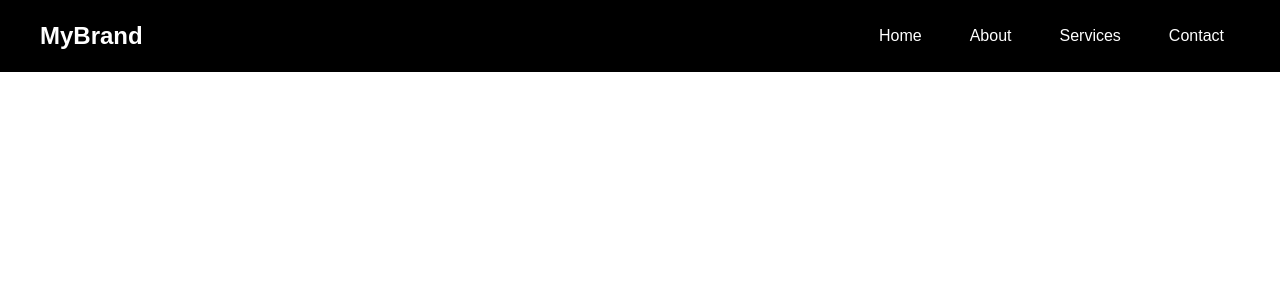
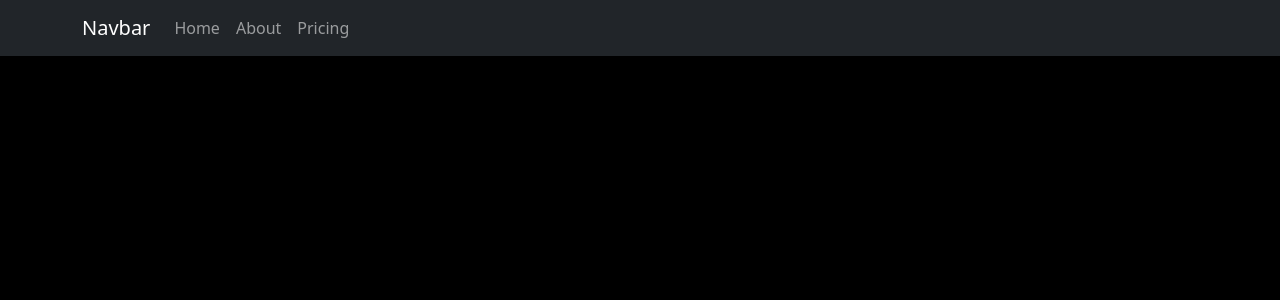
Before and after one commit to SadiqAmaan/interior-dev, a Next.js app: page / in a window 1280 px wide. Shown: the top 300 px of the page. Built offline with nearby package versions, Linux system fonts and the light colour scheme.

Commit message:
Navbar Changes

```diff
--- a/package.json
+++ b/package.json
@@ -13,6 +13,7 @@
     "next": "14.2.6",
     "node": "18.18",
     "react": "^18",
+    "react-bootstrap": "^2.10.4",
     "react-dom": "^18",
     "styled-components": "^6.1.13"
   },
--- /dev/null
+++ b/src/Components/Global/Navbar/Header.jsx
@@ -0,0 +1,22 @@
+import Container from "react-bootstrap/Container";
+import Nav from "react-bootstrap/Nav";
+import Navbar from "react-bootstrap/Navbar";
+
+function Header() {
+  return (
+    <>
+      <Navbar bg="dark" data-bs-theme="dark">
+        <Container>
+          <Navbar.Brand href="#home">Navbar</Navbar.Brand>
+          <Nav className="me-auto">
+            <Nav.Link href="/home">Home</Nav.Link>
+            <Nav.Link href="/features">About</Nav.Link>
+            <Nav.Link href="/pricing">Pricing</Nav.Link>
+          </Nav>
+        </Container>
+      </Navbar>
+    </>
+  );
+}
+
+export default Header;
--- a/src/Components/Global/Navbar/NavStyle.js
+++ /dev/null
@@ -1,83 +0,0 @@
-import styled from 'styled-components';
-
-export const Nav = styled.nav`
-  background-color: black;
-  color: gold;
-  padding: 1rem;
-  display: flex;
-  flex-direction: column;
-  align-items: center;
-
-  .container {
-    max-width: 1200px;
-    width: 100%;
-    display: flex;
-    justify-content: space-between;
-    align-items: center;
-    margin: 0 auto;
-  }
-
-  .brand {
-    color: white;
-    font-size: 1.5rem;
-    font-weight: bold;
-  }
-
-  .menu {
-    display: flex;
-    gap: 1rem;
-
-    @media (max-width: 768px) {
-      display: none;
-    }
-  }
-
-  .menu-item {
-    color: white;
-    text-decoration: none;
-    padding: 0.5rem 1rem;
-    border-radius: 0.25rem;
-    transition: color 0.3s;
-
-    &:hover {
-      color: gold;
-    }
-  }
-
-  .mobile-menu-button {
-    background-color: gold;
-    color: black;
-    border: none;
-    padding: 0.5rem 1rem;
-    border-radius: 0.25rem;
-    cursor: pointer;
-    display: none;
-
-    @media (max-width: 768px) {
-      display: block;
-    }
-  }
-
-  .mobile-menu {
-    display: ${({ isOpen }) => (isOpen ? 'flex' : 'none')};
-    flex-direction: column;
-    gap: 0.5rem;
-    margin-top: 0.5rem;
-
-    @media (min-width: 769px) {
-      display: none;
-    }
-  }
-
-  .mobile-menu-item {
-    color: white;
-    text-decoration: none;
-    padding: 0.5rem 1rem;
-    border-radius: 0.25rem;
-    transition: color 0.3s;
-
-    &:hover {
-      color: gold;
-    }
-  }
-`;
--- a/src/Components/Global/Navbar/Navbar.jsx
+++ /dev/null
@@ -1,31 +0,0 @@
-import React, { useState } from 'react';
-import { Nav } from './NavStyle';
-
-const Navbar = () => {
-  const [isOpen, setIsOpen] = useState(false);
-
-  return (
-    <Nav isOpen={isOpen}>
-      <div className="container">
-        <div className="brand">MyBrand</div>
-        <div className="menu">
-          <a href="#" className="menu-item">Home</a>
-          <a href="#" className="menu-item">About</a>
-          <a href="#" className="menu-item">Services</a>
-          <a href="#" className="menu-item">Contact</a>
-        </div>
-        <button className="mobile-menu-button" onClick={() => setIsOpen(!isOpen)}>
-          {isOpen ? 'Close' : 'Menu'}
-        </button>
-      </div>
-      <div className="mobile-menu">
-        <a href="#" className="mobile-menu-item">Home</a>
-        <a href="#" className="mobile-menu-item">About</a>
-        <a href="#" className="mobile-menu-item">Services</a>
-        <a href="#" className="mobile-menu-item">Contact</a>
-      </div>
-    </Nav>
-  );
-};
-
-export default Navbar;
--- a/src/pages/_app.js
+++ b/src/pages/_app.js
@@ -1,6 +1,8 @@
 import React from 'react'
 import Home from '.'
 import '../styles/index.css'
+import 'bootstrap/dist/css/bootstrap.min.css';
+
 
 const _app = () => {
   return (
--- a/src/pages/index.js
+++ b/src/pages/index.js
@@ -1,12 +1,13 @@
-import Navbar from '@/Components/Global/Navbar/Navbar'
-import React from 'react'
+import Header from "@/Components/Global/Navbar/Header";
+import React from "react";
 
 const index = () => {
   return (
-    <div>
-      <Navbar/>
-    </div>
-  )
-}
+   <div className="main-body">
+    <Header />
+    <div className="main"></div>
+   </div>
+  );
+};
 
-export default index
+export default index;
--- a/src/styles/index.css
+++ b/src/styles/index.css
@@ -1,21 +1,27 @@
-/* Import Tailwind's base styles */
+
 @tailwind base;
-
-/* Import Tailwind's component styles */
 @tailwind components;
-
-/* Import Tailwind's utility styles */
 @tailwind utilities;
 
-/* Additional global styles can be added below */
+
 body {
   font-family: sans-serif;
   margin: 0;
   padding: 0;
+  background: black;
 }
 
-/* Example of additional custom global styles */
 .custom-global-class {
   color: #333;
   background-color: #f8f8f8;
 }
+
+.main-body{
+  background: black;
+  background-color: black !important;
+}
+.main{
+  width: 80%;
+  margin: auto;
+  height: 100vh;
+}
```
Also changed, not shown: src/Utils/useWindowSize.js (added, +35 -0 lines), 1 other file (tests, documents, lock files or other folders).
